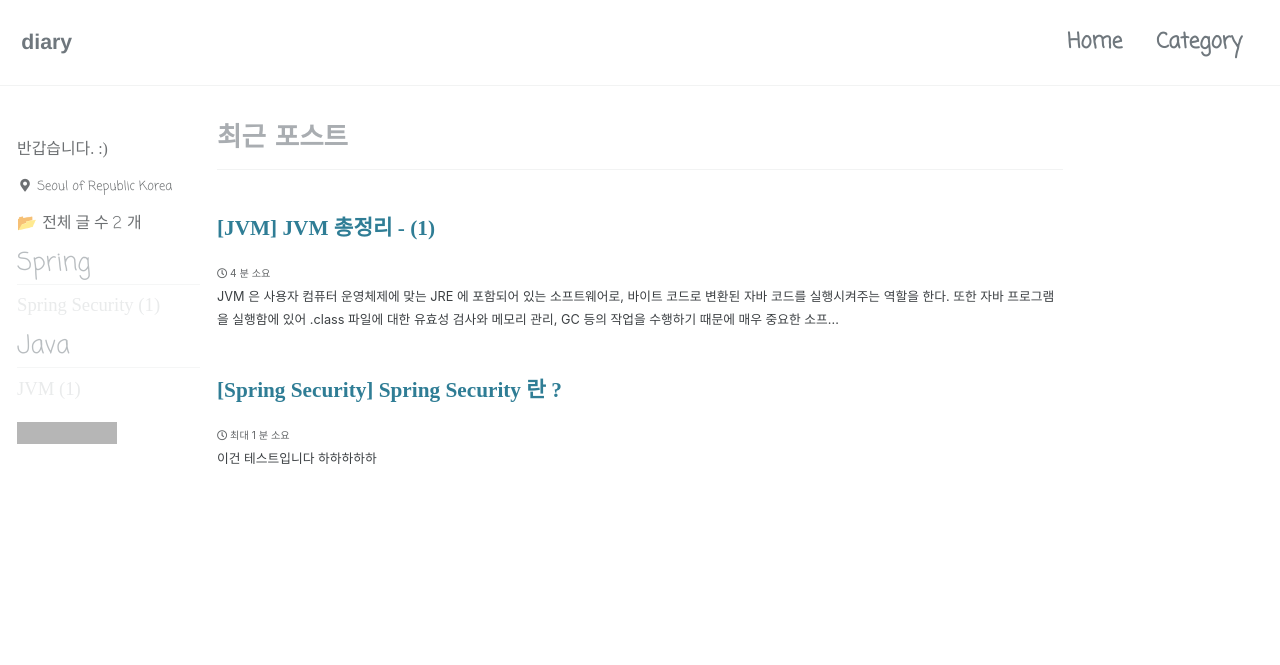
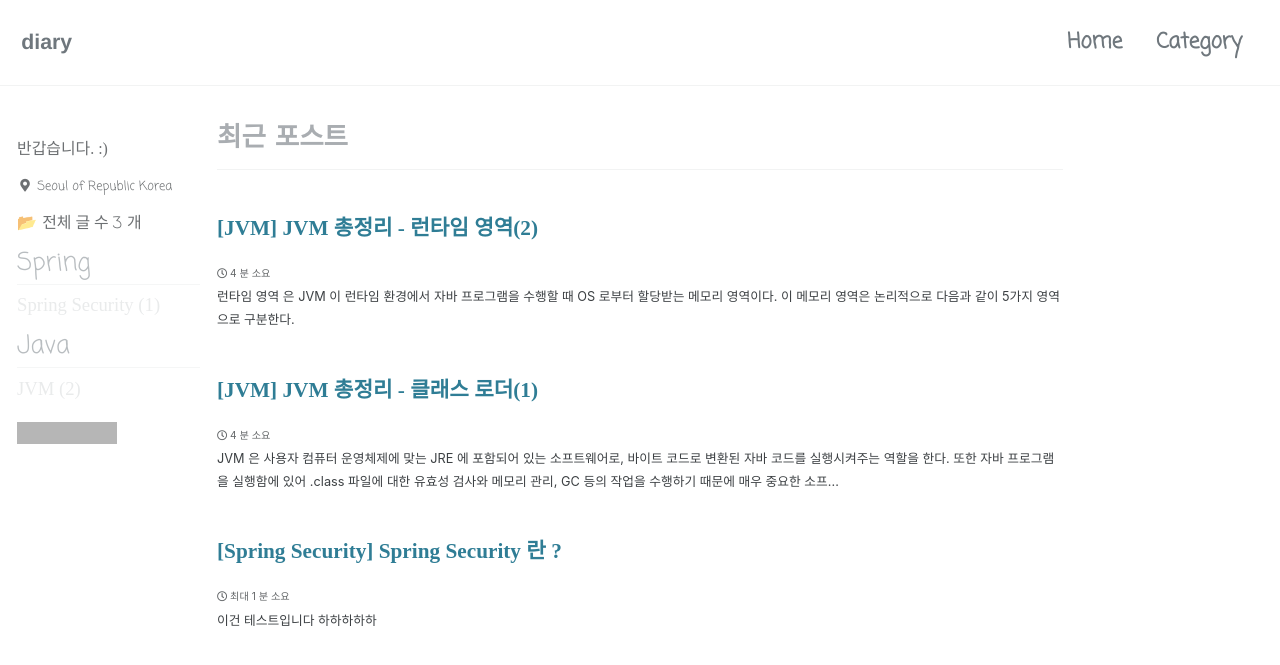
Before and after one commit to laegel123/blog, a Jekyll site: the page built from index.html, in a window 1280 px wide and 900 px high. Shown: the top 665 px of the window. Built offline with Jekyll 4.4.1, drawn with Linux system fonts in a browser that asks for light colours; cached includes are drawn as plain includes; some web fonts are replaced; the list of posts is cut into pages by our own code; part of the change alters nothing that is shown; grey boxes are pictures that could not be loaded.

Commit message:
JVM 게시

```diff
--- a/_posts/java/jvm/2023-07-31-ch0.md
+++ b/_posts/java/jvm/2023-07-31-ch0.md
@@ -1,5 +1,5 @@
 ---
-title:  "[JVM] JVM 총정리 - (1)"
+title:  "[JVM] JVM 총정리 - 클래스 로더(1)"
 
 categories:
   - Java
--- /dev/null
+++ b/_posts/java/jvm/2023-08-07-ch1.md
@@ -0,0 +1,125 @@
+---
+title:  "[JVM] JVM 총정리 - 런타임 영역(2)"
+
+categories:
+  - Java
+tags:
+  - [Java, JVM]
+
+toc: true
+toc_sticky: true
+
+date: 2023-08-07
+last_modified_at: 2023-08-07
+---
+
+*런타임 영역* 은 JVM 이 런타임 환경에서 자바 프로그램을 수행할 때 OS 로부터 할당받는 메모리 영역이다. 이 메모리 영역은 논리적으로 다음과 같이 5가지 영역으로 구분한다.
+
+ - Method Area
+ - Heap Area
+ - PC Register
+ - Native Method Stack
+ - JVM Stack
+
+---
+
+## Method Area
+*Method Area* 는 JVM 벤더마다 다르게 구현되어 있다. 그러나 거의 모든 운영체제에서는 Hotspot 이라는 벤더를 사용하므로 이것을 기준으로 설명할 것이다.
+
+Hotspot JVM 벤더는 JDK 8 버전 기준으로 메모리 영역에 변화가 생겼다. 크게는 기존 Perm 영역(Perm Generation) 이 사라지고 Metaspace 영역이 등장하게 된 것인데, Method Area 가 JVM 에서 어떤 역할을 하는지, JDK 8 버전이 되며 어떤 변화가 생겼는지 알아보자.
+
+
+### Perm 영역의 역할
+<img src="../../assets/img/java/jvm04.png">
+
+*Perm 영역* 은 런타임 환경에서 클래스 로더를 통해 로드된 클래스와 메서드의 메타 데이터가 저정되는 영역이다. 전역 변수나 static 변수 또한 이 영역에 저장되고 프로그램이 종료될 때까지 남아있게 된다. 또한 해당 정보에 대한 요청이 오면 실제
+물리 메모리 주소로 변환할 수 있게 하는 영역이다.
+
+이 영역에 저장되는 데이터르 좀 더 세부화하자면 다음과 같다.
+
+#### 1. Type Information
+- 클래스와 인터페이스 정보를 뜻한다. 다음과 같은 분류에 따라 정보를 저장한다.
+  - Type 명: Package name + Class name 형식
+  - Type 종류: Type 이 Class 인지 Interface 인지에 대한 정보
+  - Type 의 제어자: 접근 제어자, 제어자 에 대한 정보
+  - 연관된 Interface 정보: 사용된 Interface 의 정보
+
+#### 2. Runtime Constant Pool
+- Type 의 상수 정보를 저장하는 영역이다. 각 상수는 인덱스를 통해 접근이 가능하다. 또한 method, field, type 으로 접근하기 위한 reference 정보가 저장되기 때문에 독자적인 중요성이 있다.
+
+#### 3. Field Information
+- 인스턴스 변수의 정보를 저장한다.
+
+#### 4. Method Information
+- 메서드의 모든 정보를 저장한다.
+
+#### 5. Class Variable
+- static 키워드로 선언된 변수가 저장된다.
+
+### Perm 영역의 한계
+*Perm 영역* 은 논리적으로 Method Area 에 속해있지만, 사실 Perm 영역은 Heap Area 내에서 분리된 특수한 공간에 위치한다. 때문에 처음 JVM 에 의해 메모리가 할당이 될 때 영역의 크기가 제한적으로 할당될 수밖에 없고, 이로 인해 런타임 환경에서
+OutOfMemory 에러 유발 문제와 GC 를 수시로 해줘야 하는 메모리 누수가 유발된다. 이러한 문제들로 인해 JDK 버전이 8로 올라감에 따라 Perm 영역이 제거되고 Metasapce 영역이 새롭게 등장하게 된다.
+
+#### Metaspace 영역의 등장
+Perm 영역과 비교해 *Metaspace 영역*의 가장 중요한 차이점은 *메모리 할당을 처리하는 방법*이 달라졌다는 것이다.
+*Metaspace 영역* 은 Native Memory 영역으로 전환되었다. 또한 OS 에 의해 메모리 할당 공간이 자동으로 조절되게끔 바뀌면서 이론상 아키텍쳐가 지원하는 메모리 크기까지 확장할 수 있게 되었다. 따라서 Perm 영역과 비교해 메모리 공간 확보 기능이 향상되었고
+보다 유연하고 안정적인 메모리 사용을 제공할 수 있게 되었다. 또한 Method Area 이면서 애매하게 Heap Area 에 속해있던 과거와 달리 명확하게 Heap Area 영역과 독립된 개념으로 존재할 수 있게 되었다.
+
+다음으로 중요한 변경점은 *string 과 static object 의 저장 방법* 이다.
+먼저, string 값 저장 방식의 변경은 다음과 같다.
+JDK 8 버전 이하에서 문자열 리터럴 방식을 통해 생성하는 string 값은 Runtime Constant Pool 에 저장되었다. 그러나 JDK 8 버전 이후 Runtime Constant Pool 에서 String Constant Pool 이라는 개념이 별도로 분리되어 Heap Area 에 저장되게 변경되었다.
+이로 인해 string 리터럴 값이 GC 의 대상이 될 수 있어 메모리 관리가 좀 더 효율적으로 이루어 질 수 있게 되었다.
+
+static object 도 마찬가지로 비슷하게 변경되었다.
+기존 Perm 영역에서는 static object 가 Perm 영역에 저장되어 GC 의 대상이 되지 않았지만, JDK 8 버전 이후 Heap Area 에 저장되도록 변경되었고, reference 값만 Metaspace 에서 관리하게 함으로써 사용되지 않는 static object 는 GC 의 대상이 될 수 있게 되었다.
+
+
+## Heap Area
+*Heap Area* 는 Object 클래스를 상속받는 모든 객체들(클래스 인스턴스)과 해당 인스턴스 변수들을 담는 공간이다. 이곳에서는 실제 데이터를 가진 인스턴스와 배열 뿐만 아니라 문자열에 대한 정보를 가진 String Constant Pool(JDK 8 이후) 등이 저장된다.
+
+이 영역은 JVM 당 하나만 생성이 되며, 해당 영역이 가진 데이터는 모든 JVM Stack 영역에서 참조되어 thread 간 공유되기 때문에 같은 애플리케이션을 사용하는 thread 사이에서 인스턴스를 공유하는 경우 동기화 문제가 수반될 수 있다. 또한 참조되지 않는
+인스턴스와 배열에 대한 정보를 얻을 수 있기 때문에 GC 의 주 대상이 되는 영역이다.
+
+
+### Hotspot JVM 의 Heap Area 구조
+앞서 설명한 이유와 마찬가지로 Hotspot 모델을 기반으로 한 HEAP Area 영역에 대해 살펴보자.
+<img src="../../assets/img/java/jvm05.png">
+
+Hotspot JVM 은 크게 Yong 영역과 Old 영역으로 나뉘어져 있다.
+
+*Yong 영역*은 객체가 새로 생성되면 할당되는 영역으로, 상태에 따라 Eden, Servior0, Servior1 영역으로 구분되어 저장된다.
+대부분의 객체가 금방 Unreachable 상태가 되기 때문에 (어떠한 경우에도 절대 실행되지 않는 상태), 많은 객체가 이 영역에서 생성되었다가 사라진다. 이 영역에서 발생하는 GC 를 Minor GC 라고 부른다.
+
+*Old 영역*은 Yong 영역에서 Reachable 상태를 유지하며 살아남은 객체가 복사되는 영역이다. 계속해서 사용되는 객체들이 저장되는 공간이기 때문에 Yong 영역보다 크게 할당되며 GC 작업 시간이 Minor GC 보다 훨씬 오래 걸린다.
+이 영역에서 일어나는 GC를 Major GC 라 부른다.
+
+## PC Register
+*PC Register* 는 쓰레드가 현재 실행중인 메서드의 명령을 담고 있는 JVM 명령어 주소를 저장한다.
+
+명령어가 자바 메서드를 수행하고 있다면 JVM 명령어의 주소를 저장하지만, 만약 다른 언어의 메서들를 수행한다면 UNDEFINED 상태가 되고, 다른 언어의 메서드는 뒤에 설명할 Native Method Stack Srea 에서 수행하게 된다.
+
+
+## JVM Stack
+*JVM Stack* 은 메서드를 호출할 때마다 frame 이라는 단위의 정보를 push(추가) 하고 메서드가 종료되면 해당 frame을 pop(제거) 하는 동작을 수행한다. 이런 특징으로 자바에서 변수는 선언된 블록 안에서만 유효하고, 블록을 벗어나면 스택에서 제거되어 알 수 없게 된다.
+
+frame 은 다음 3가지로 구성된다.
+- Local Variable: 메서드의 지역 변수들을 갖는다.
+- Operand Stack: 메서드 내 계산을 위한 작업 공간이다. 바이트 코드 명령문들이 들어있는 공간이라고 할 수 있다.
+- Constant Pool Reference: Constant Pool 참조를 위한 공간이다.
+
+## Native Method Stack
+프로그램을 실행하다 보면 경우에 따라서는 순수하게 JAVA로 구성된 코드만을 사용할 수 없는 시스템의 자원이나 API가 존재한다. 이러한 다른 프로그래밍 언어로 작성된 메서드들을 native method 라고 하는데, Native Method Stack 은 이런 native method
+들을 다루는 영역이다.
+
+기본 동작 과정은 다음과 같다.
+<img src="../../assets/img/java/jvm06.png">
+
+일반적인 메서드가 실행될 때 해당 frame 들이 JVM Stack 에 쌓이며 실행이 되다가 native method 를 만나면 해당 메서드를 Native Method Stack Area 에 쌓고 수행이 끝난 뒤 다시 JVM Stack 으로 돌아오게 된다. 이 때, native method 를 호출한
+stack frame 으로 돌아가는 것이 아닌 새로운 stack frame 을 생성하여 다시 작업을 수행하게 된다. 그렇기 때문에 native code 로 되어있는 함수의 호출을 자바 프로그램 내에서 직접 수행할 수 있고, 그 결과를 받아올 수 있는 것이다.
+
+결과적으로 JVM 은 Native Stack Frame 영역을 통해 JNI(Java Native Interface) 방식을 지원한다고 할 수 있겠다.
+
+    여기서 JNI(Java Native Interface) 란 다른 언어로 작성된 라이브러리들을 호출하거나 반대로 호출되는 것을 가능하게 하는 프로그래밍 프레임워크를 말한다.
+
+
+[맨 위로 이동하기](#){: .btn .btn--primary }{: .align-right}
```
Also changed, not shown: assets/img/java/jvm04.png (added), assets/img/java/jvm05.png (added), assets/img/java/jvm06.png (added).
